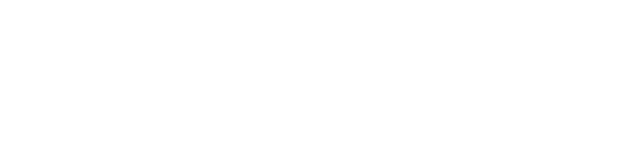
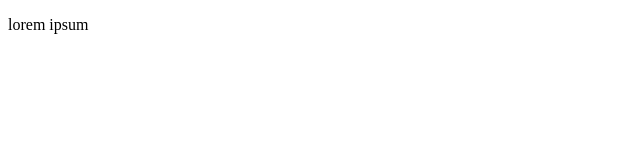
Before and after one commit to LucasCueli/test-repositorio, a plain HTML site: page index.html in a window 1280 px wide. Shown: the whole page, without its empty margins (0-640 px from the left). Drawn offline with Linux system fonts and the light colour scheme.

Commit message:
Agregado de cambios en commit

```diff
--- a/index.html
+++ b/index.html
@@ -7,6 +7,10 @@
     <title>GIT VScode</title>
 </head>
 <body>
-
+    <div class="contenedor">
+        <div class="row">
+            <p>lorem ipsum</p>
+        </div>
+    </div>
 </body>
 </html>
```
